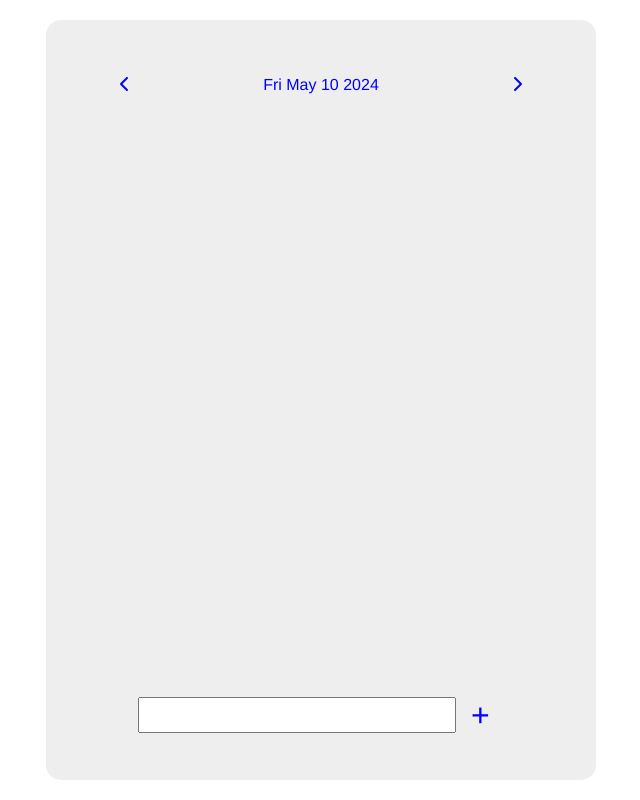
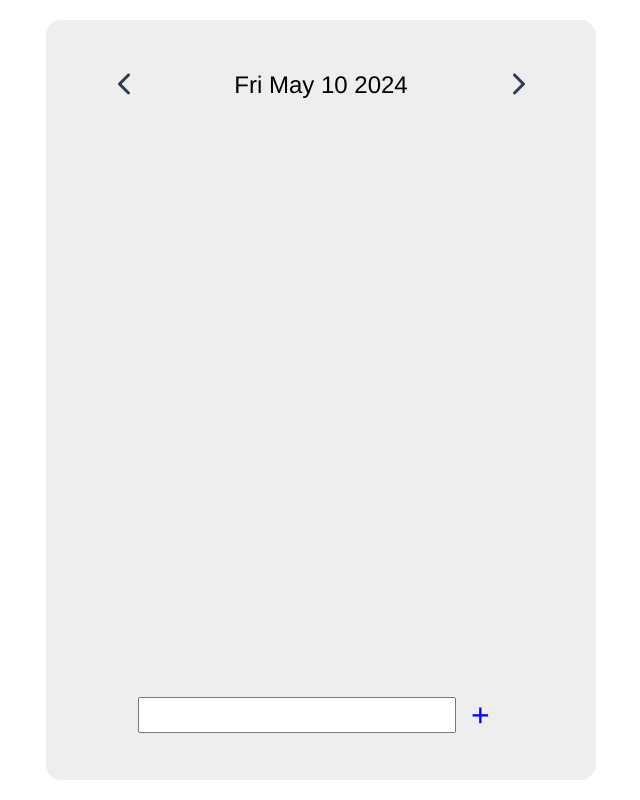
Before and after one commit to ljh37694/VueTypescriptProject, a Vue app in the folder to-vue/: page / in a window 1280 px wide. Shown: the whole page, without its empty margins (319-959 px from the left). Built offline with nearby package versions, Linux system fonts and the light colour scheme; a web font is replaced by a local one.

Commit message:
날짜 글씨 크기 증가 및 토요일, 일요일일 때 각각 글자색을 파란색, 빨간색으로 바꿈

```diff
--- a/to-vue/src/components/DateHeader.vue
+++ b/to-vue/src/components/DateHeader.vue
@@ -6,7 +6,7 @@
       </label>
     </div>
     <div class="date-middle none-highlight">
-      <p>{{ currentDate.toDateString() }}</p>
+      <p :style="dateColor">{{ currentDate.toDateString() }}</p>
     </div>
     <div class="date-right">
       <label @click="plusDate(1)">
@@ -21,12 +21,31 @@ import { mapMutations, mapState } from "vuex";
 
 export default {
   name: "DateHeader",
+  data() {
+    return {
+      koreanDay: ['일', '월', '화', '수', '목', '금', '토'],
+      dateColor: {
+        color: "black",
+      }
+    }
+  },
   computed: {
     ...mapState(['currentDate']),
   },
   methods: {
     ...mapMutations(['plusDate']),
   },
+  updated() {
+    const day: number = this.currentDate.getDay();
+
+    if (day === 0) {
+      this.dateColor.color = 'red';
+    } else if (day === 6) {
+      this.dateColor.color = 'blue';
+    } else {
+      this.dateColor.color = 'black';
+    }
+  }
 }
 </script>
 
@@ -37,12 +56,12 @@ export default {
   align-items: center;
   height: 100%;
   width: 100%;
-  color: blue;
 }
 
 .date-left,
 .date-right {
   width: 20%;
+  font-size: 24px;
 }
 
 .date-middle {
@@ -50,6 +69,7 @@ export default {
 
   &>p {
     display: inline;
+    font-size: 24px;
   }
 }
 </style>
```
